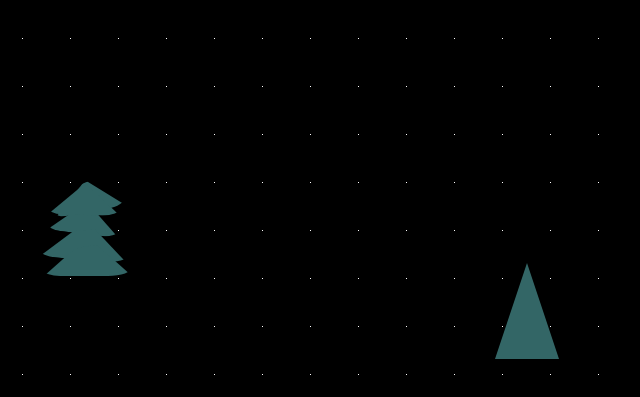
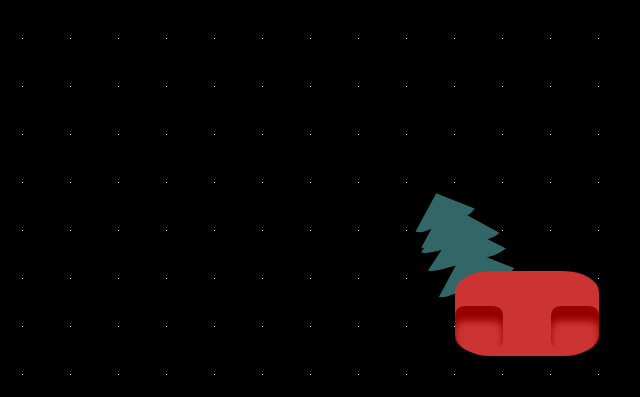
Before and after one commit to bavilari93/chritmas, a plain HTML site: page index.html in a window 1280 px wide. Shown: the part 41-438 px from the top of the page, without its empty margins (113-753 px from the left). Drawn offline with Linux system fonts and the light colour scheme.

Commit message:
car lights

```diff
--- a/style.scss
+++ b/style.scss
@@ -8,7 +8,7 @@
 $bg-color: #000;
 $dot-color: #fff;
 $tree: #336666;
-$car: cc3333;
+$car: #cc3333;
 $car-shadow:#990000;
 
 // Dimensions
@@ -18,14 +18,13 @@ $dot-space: 22px;
 //branches
 @mixin branch() {
     content: '';
-    position: absolute;
+    position: relative;
     border: {
         bottom: solid 2rem $tree;
         right: solid 2.3rem transparent;
         left: solid 2.3rem transparent;
         radius: 90% 0% 30% 20%;
     }
-
 }
 
 // Dimensions
@@ -50,46 +49,64 @@ body {
 }
 
 .tree {
-    border: {
-        bottom: solid 6rem $tree;
-        right: solid 2rem transparent;
-        left: solid 2rem transparent;
-    }
+	transform: rotate(-20deg);
+	margin:{
+		top:3rem;
+		left:-10.8rem;
+	}
+
     &:before {
         @include branch;
-        top: 13.8rem;
-        left: 10.3rem;
+        top: 11.5rem;
         transform: rotate(-10deg);
     }
 
     &:after {
         @include branch;
-        top: 14rem;
-        left: 10.1rem;
+        top:4.8rem;
         transform: rotate(2deg);
     }
 
     >* {
         @include branch;
-        top: 14.3rem;
-        left: 10.1rem;
+        top: 12.2rem;
     }
 }
 
 .branch-1 {
-    margin-top: .9rem;
+    margin-top: -.2rem;
     transform: rotate(7deg);
 }
 
 .branch-2 {
     width: 1rem;
-    margin-top: 2.5rem;
-    margin-left: -.5rem;
+    margin-top: -.9rem;
     transform: rotate(5deg);
 }
 
 .branch-3 {
     width: 1rem;
-    margin-top: 3.5rem;
-    margin-left: -.3rem;
+    margin-top: -.4rem;
 }
+
+.car{
+	background:$car;
+	height:5.3rem;
+	width:9rem;
+	position: absolute;
+	margin-top:19.5rem;
+	border-radius:25%;
+	&:before, &:after{
+		content:'';
+		position: absolute;
+		width:3rem;
+		height: 2.7rem;
+		border-radius:20%;
+		margin-top:2.2rem;
+		box-shadow:inset 0px 15px 7px $car-shadow;
+	}
+	&:after{
+		margin-left:6rem;
+	}
+
+}
```
Also changed, not shown: style.css, 1 other file.
